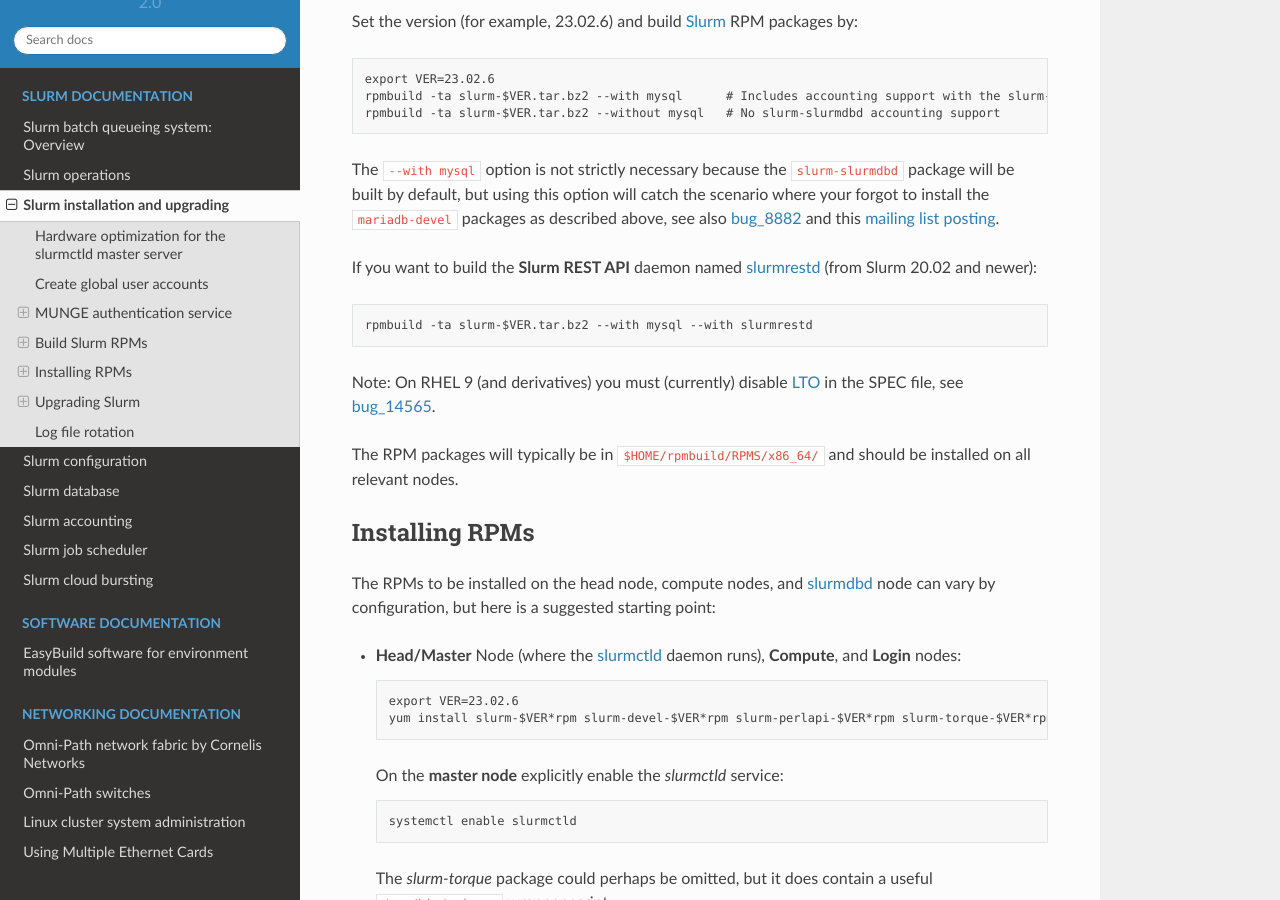
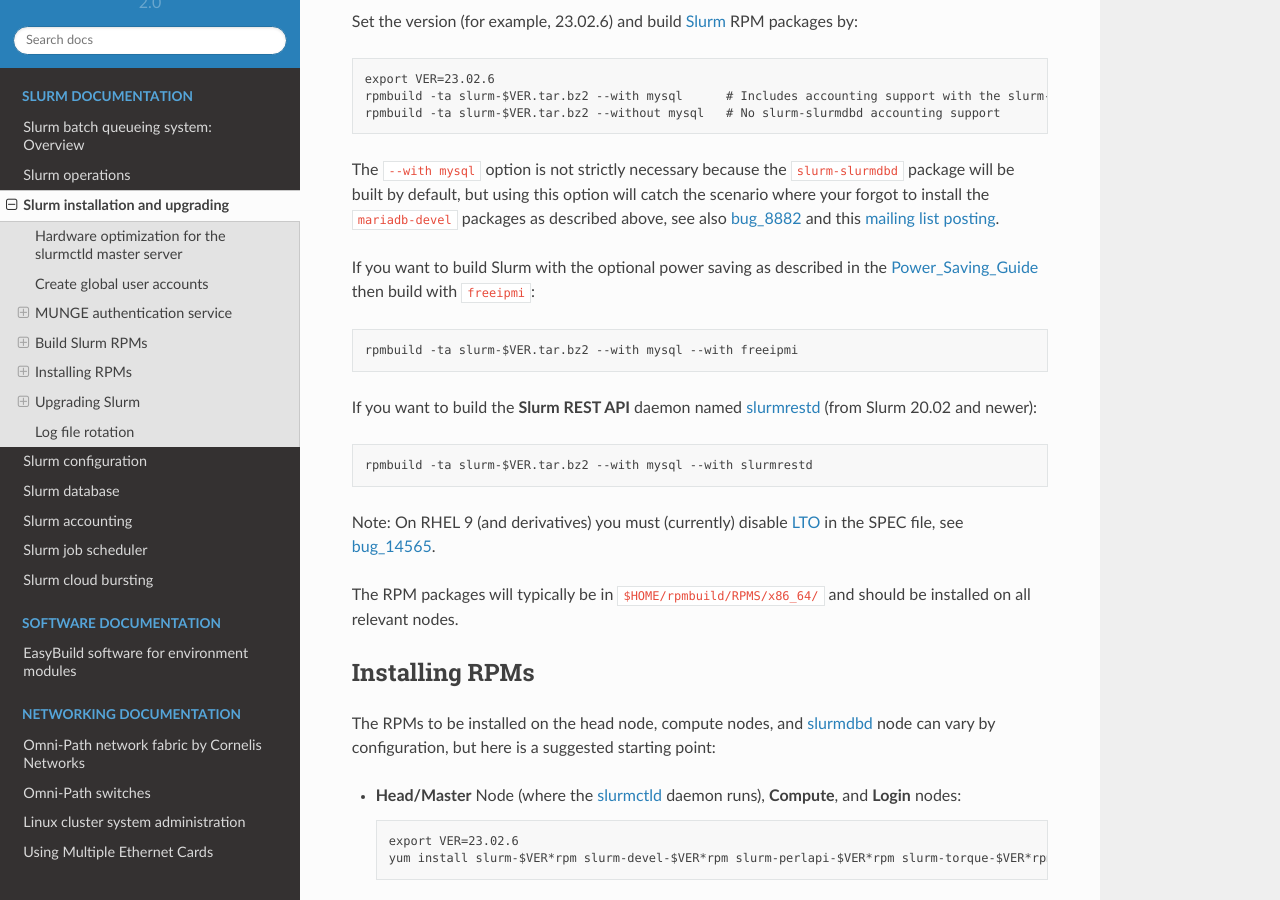
Before and after one commit to OleHolmNielsen/Niflheim_system, a Sphinx documentation site: the page built from docs/Slurm_installation.rst, in a window 1280 px wide and 900 px high, scrolled down 7512 px. Built offline with Sphinx 7.4.7 and the Read the Docs theme 2.0.0, drawn with Linux system fonts in a browser that asks for light colours.

Commit message:
rpmbuild --with freeipmi

```diff
--- a/docs/Slurm_installation.rst
+++ b/docs/Slurm_installation.rst
@@ -316,6 +316,10 @@
 The ``--with mysql`` option is not strictly necessary because the ``slurm-slurmdbd`` package will be built by default,
 but using this option will catch the scenario where your forgot to install the ``mariadb-devel`` packages as described above, see also bug_8882_
 and this `mailing list posting <https://lists.schedmd.com/pipermail/slurm-users/2020-April/005245.html>`_.
+
+If you want to build Slurm with the optional power saving as described in the Power_Saving_Guide_ then build with ``freeipmi``::
+
+  rpmbuild -ta slurm-$VER.tar.bz2 --with mysql --with freeipmi
 
 If you want to build the **Slurm REST API** daemon named slurmrestd_ (from Slurm 20.02 and newer)::
 
```
